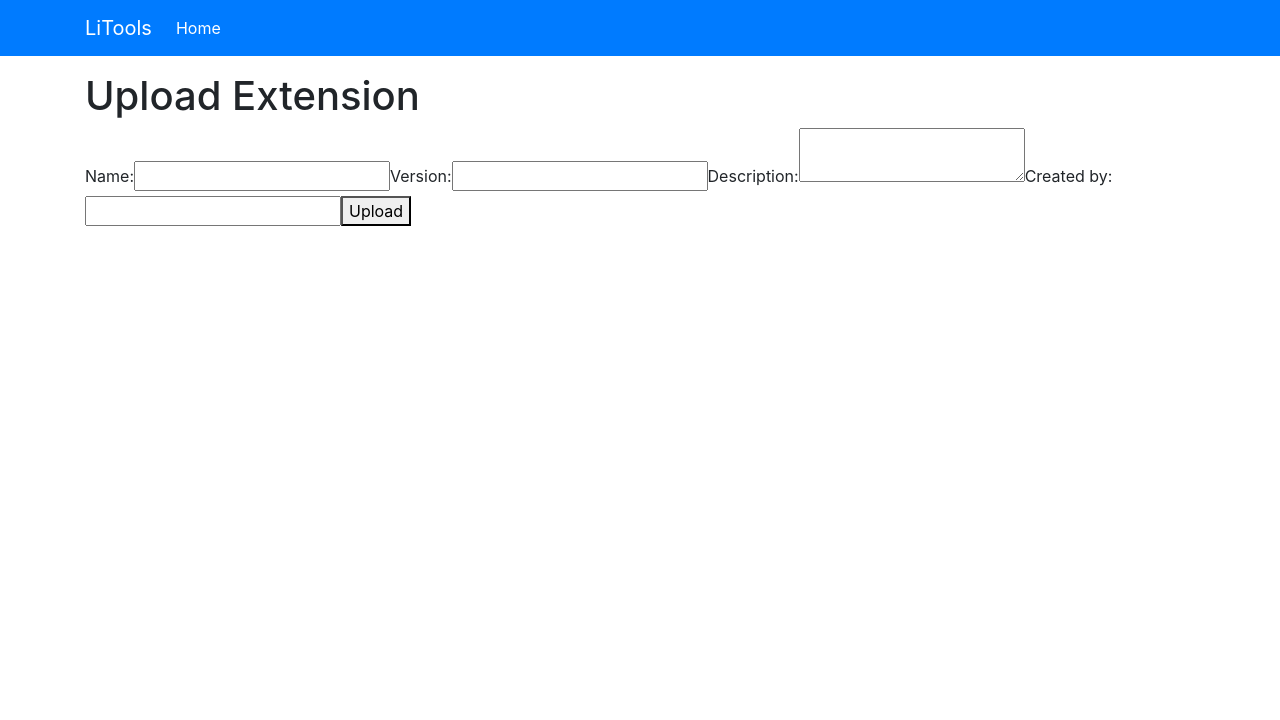
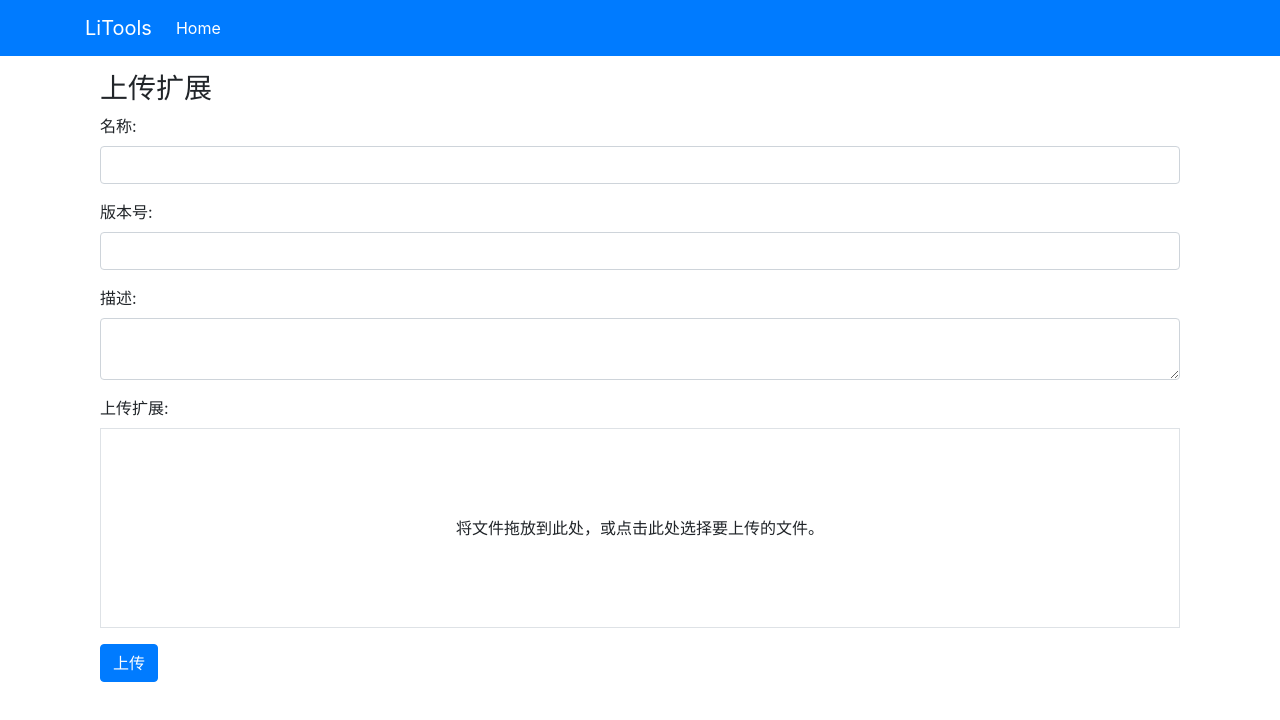
Before and after one commit to terrylikescoding/LiTools-Extension-Server-and-Client, a Vue app in the folder client/: page /upload in a window 1280 px wide. Shown: the top 720 px of the page. Built offline with nearby package versions, Linux system fonts and the light colour scheme; the HTML template or start-up script is replaced by a standard one.

Commit message:
上传插件页面初稿

```diff
--- a/client/src/components/Upload.vue
+++ b/client/src/components/Upload.vue
@@ -1,48 +1,70 @@
-
 <template>
-  <div>
-    <h1>Upload Extension</h1>
+  <div class="container">
+    <h3>上传扩展</h3>
     <form @submit.prevent="uploadExtension">
-      <label for="name">Name:</label>
-      <input type="text" id="name" v-model="name" required>
-      <label for="version">Version:</label>
-      <input type="text" id="version" v-model="version" required>
-      <label for="description">Description:</label>
-      <textarea id="description" v-model="description"></textarea>
-      <label for="createdBy">Created by:</label>
-      <input type="text" id="createdBy" v-model="createdBy" required>
-      <button type="submit">Upload</button>
+      <div class="form-group">
+        <label for="name">名称:</label>
+        <input type="text" class="form-control" id="name" v-model="name">
+      </div>
+      <div class="form-group">
+        <label for="version">版本号:</label>
+        <input type="text" class="form-control" id="version" v-model="version">
+      </div>
+      <div class="form-group">
+        <label for="description">描述:</label>
+        <textarea class="form-control" id="description" v-model="description"></textarea>
+      </div>
+      <div class="form-group">
+        <label for="file">上传扩展:</label>
+        <div class="dropzone border p-2" v-bind:class="{ 'drag-over': isDragging }"
+             @dragover.prevent="isDragging = true" @dragleave.prevent="isDragging = false"
+             @drop.prevent="handleDrop($event)">
+          <div v-if="!selectedFile">
+            将文件拖放到此处，或点击此处选择要上传的文件。
+          </div>
+          <div v-else>
+            <strong>已选择文件:</strong> {{ selectedFile.name }}
+          </div>
+        </div>
+      </div>
+      <button type="submit" class="btn btn-primary">上传</button>
     </form>
   </div>
 </template>
 
 <script>
-import axios from 'axios';
-
 export default {
   data() {
     return {
       name: '',
       version: '',
       description: '',
-      createdBy: '',
+      selectedFile: null,
+      isDragging: false,
     };
   },
   methods: {
+    handleDrop(event) {
+      this.selectedFile = event.dataTransfer.files[0];
+      this.isDragging = false;
+    },
     async uploadExtension() {
-      try {
-        const response = await axios.post('/extensions/upload', {
-          name: this.name,
-          version: this.version,
-          description: this.description,
-          createdBy: this.createdBy,
-        });
-        alert(`Extension uploaded with ID: ${response.data.id}`);
-        this.$router.push('/');
-      } catch (error) {
-        console.error(error);
-      }
+      // TODO: 实现上传扩展的逻辑
     },
   },
 };
 </script>
+
+<style>
+.dropzone {
+  width: 100%;
+  height: 200px;
+  display: flex;
+  align-items: center;
+  justify-content: center;
+  cursor: pointer;
+}
+.drag-over {
+  border-color: blue;
+}
+</style>
```
